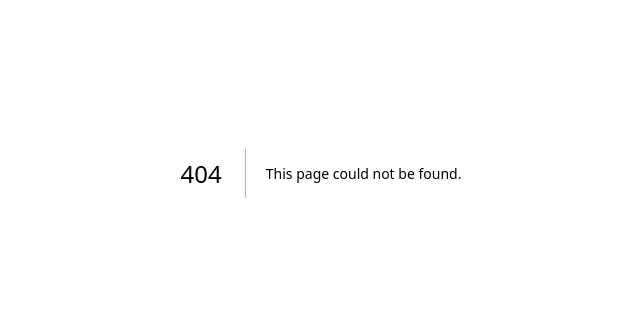
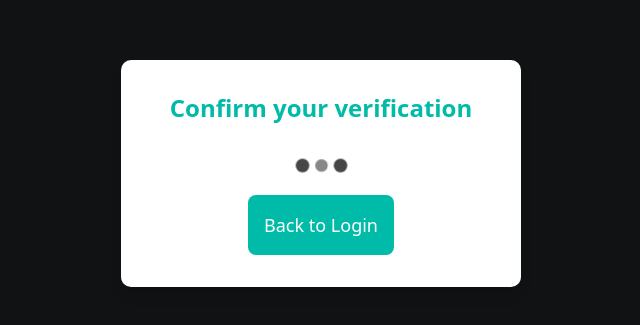
Before and after one commit to its-samrajya/Rentulator, a Next.js app: page /new-verification in a window 1280 px wide. Before the commit this address had no page. Shown: the part 227-552 px from the top of the page, without its empty margins (319-959 px from the left). Built offline with nearby package versions, Linux system fonts and the light colour scheme.

Commit message:
feat(ui): verification page

```diff
--- /dev/null
+++ b/app/(auth)/new-verification/page.tsx
@@ -0,0 +1,6 @@
+import NewVerificationForm from "@/components/auth/new-verification-form";
+
+const NewVerificationPage = () => {
+  return <NewVerificationForm />;
+};
+export default NewVerificationPage;
```
